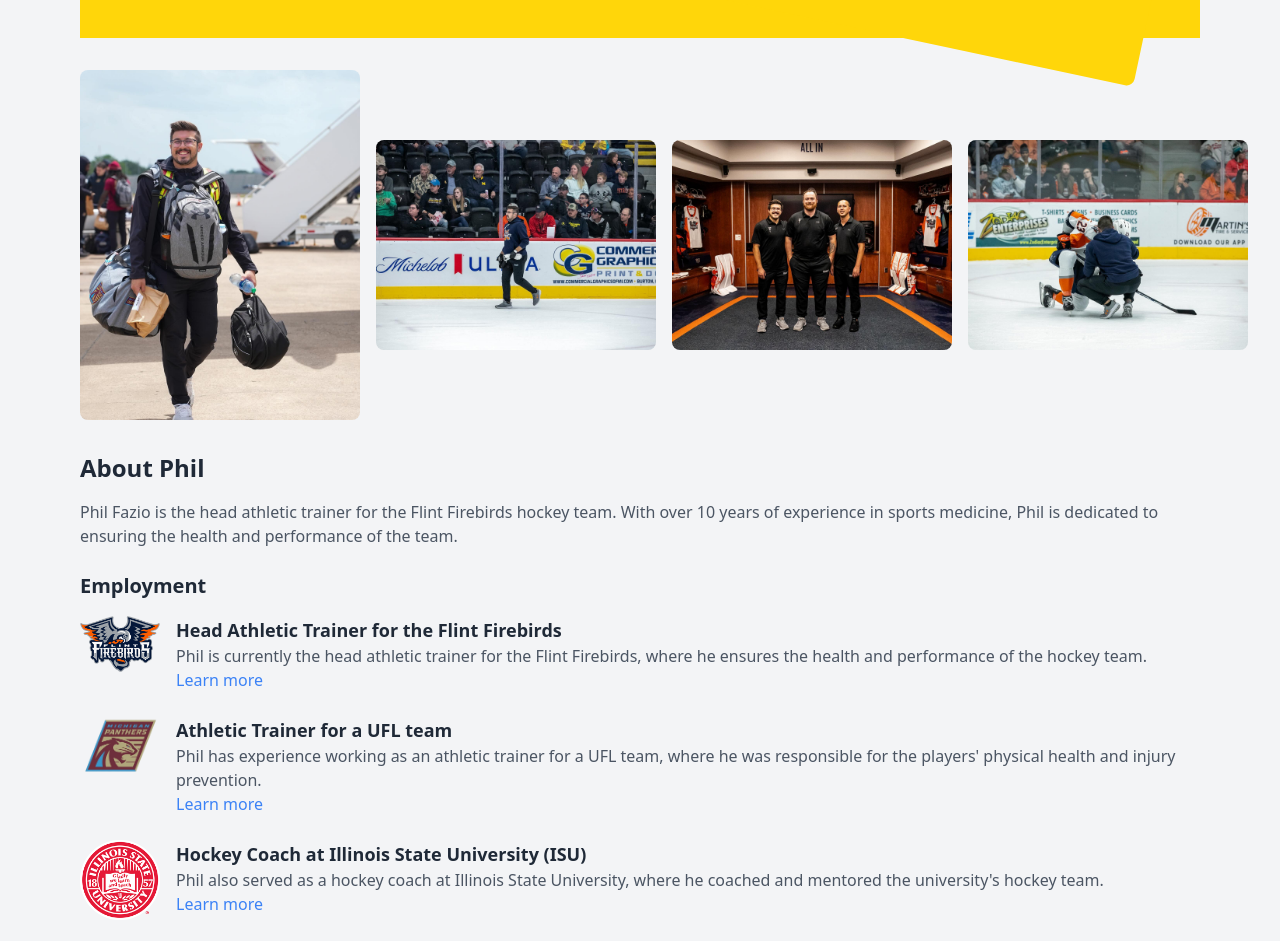
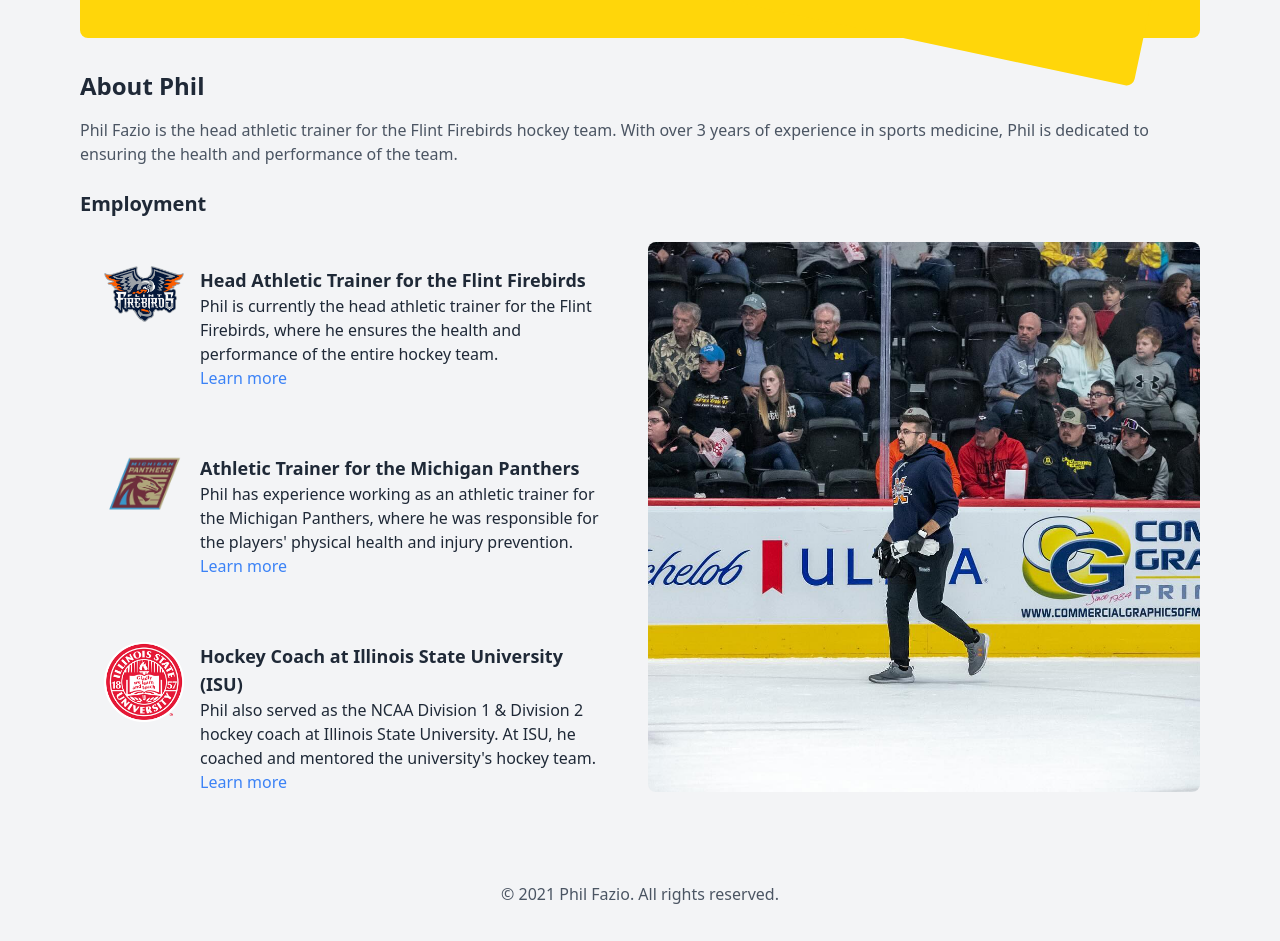
Before and after one commit to Leyden05/Phil, a Next.js app in the folder phil-site/: page / in a window 1280 px wide. Shown: the part 711-1652 px from the top of the page. Built offline with nearby package versions, Linux system fonts and the light colour scheme.

Commit message:
adding useState

```diff
--- a/phil-site/app/page.js
+++ b/phil-site/app/page.js
@@ -1,16 +1,19 @@
-"use client"
+"use client";
 
-import Image from 'next/image';
-import { useState, useEffect } from 'react';
+import Image from "next/image";
+import { useState, useEffect } from "react";
 
 export default function Home() {
   const [darkMode, setDarkMode] = useState(false);
+  const [hoveredJob, setHoveredJob] = useState(null);
+  const [currentImage, setCurrentImage] = useState("/images/philice1.jpg");
+  const [isFading, setIsFading] = useState(false);
 
   useEffect(() => {
     if (darkMode) {
-      document.documentElement.classList.add('dark');
+      document.documentElement.classList.add("dark");
     } else {
-      document.documentElement.classList.remove('dark');
+      document.documentElement.classList.remove("dark");
     }
   }, [darkMode]);
 
@@ -18,12 +21,64 @@ export default function Home() {
     setDarkMode(!darkMode);
   };
 
+  useEffect(() => {
+    if (hoveredJob) {
+      // Start fading out
+      setIsFading(true);
+
+      // Wait for the fade-out transition to finish, then change the image
+      const timeout = setTimeout(() => {
+        const job = jobs.find((job) => job.id === hoveredJob);
+        if (job) {
+          setCurrentImage(job.image);
+        }
+        setIsFading(false); // Start fading in
+      }, 300); // Match the duration of the CSS transition (300ms)
+
+      return () => clearTimeout(timeout);
+    }
+  }, [hoveredJob]);
+
+  const jobs = [
+    {
+      id: "firebirds",
+      title: "Head Athletic Trainer for the Flint Firebirds",
+      description:
+        "Phil is currently the head athletic trainer for the Flint Firebirds, where he ensures the health and performance of the entire hockey team.",
+      link: "https://chl.ca/ohl-firebirds/",
+      logo: "/images/Flint_Firebirds_logo.svg.png",
+      image: "/images/philice1.jpg",
+    },
+    {
+      id: "panthers",
+      title: "Athletic Trainer for the Michigan Panthers",
+      description:
+        "Phil has experience working as an athletic trainer for the Michigan Panthers, where he was responsible for the players' physical health and injury prevention.",
+      link: "https://example.com",
+      logo: "/images/Michigan_Panthers_transparent.png",
+      image: "/images/philufl1.jpg",
+    },
+    {
+      id: "isu",
+      title: "Hockey Coach at Illinois State University (ISU)",
+      description:
+        "Phil also served as the NCAA Division 1 & Division 2 hockey coach at Illinois State University. At ISU, he coached and mentored the university's hockey team.",
+      link: "https://illinoisstate.edu",
+      logo: "/images/ISU-Seal_1C_186.png",
+      image: "/images/philisu1.jpg",
+    },
+  ];
+
   return (
     <div className="flex flex-col items-center justify-center min-h-screen p-8 pb-20 sm:p-20 bg-gray-100 dark:bg-darkBlue transition-background duration-500">
       <header className="w-full flex justify-between">
         <div className="text-left z-10 lg:mt-48">
-          <h1 className="text-9xl font-bold text-gray-800 dark:text-gray-200 transition-text duration-500">Phil Fazio</h1>
-          <p className="text-3xl text-gray-600 dark:text-gray-400 transition-text duration-500 ml-2">Head Athletic Trainer for the Flint Firebirds</p>
+          <h1 className="text-9xl font-bold text-gray-800 dark:text-gray-200 transition-text duration-500">
+            Phil Fazio
+          </h1>
+          <p className="text-3xl text-gray-600 dark:text-gray-400 transition-text duration-500 ml-2">
+            Head Athletic Trainer for the Flint Firebirds
+          </p>
         </div>
         <div className="hidden lg:block absolute top-40 right-20 w-1/3 h-3/4 bg-lightGold rounded-lg transform rotate-12 z-0"></div>
         <Image
@@ -39,106 +94,109 @@ export default function Home() {
         onClick={toggleDarkMode}
         className="absolute top-20 right-20 p-2 rounded-full bg-gray-300 dark:bg-gray-700 focus:outline-none transition-background duration-500 z-10"
       >
-          {darkMode ? 'Light Mode' : 'Dark Mode'}
+        {darkMode ? (
+          <svg
+            xmlns="http://www.w3.org/2000/svg"
+            className="h-6 w-6 text-yellow-500 transition"
+            fill="none"
+            viewBox="0 0 24 24"
+            stroke="currentColor"
+            strokeWidth={2}
+          >
+            <circle
+              cx="12"
+              cy="12"
+              r="5"
+              stroke="currentColor"
+              strokeWidth="2"
+            />
+            <line x1="12" y1="1" x2="12" y2="4" />
+            <line x1="12" y1="20" x2="12" y2="23" />
+            <line x1="4.22" y1="4.22" x2="6.34" y2="6.34" />
+            <line x1="17.66" y1="17.66" x2="19.78" y2="19.78" />
+            <line x1="1" y1="12" x2="4" y2="12" />
+            <line x1="20" y1="12" x2="23" y2="12" />
+            <line x1="4.22" y1="19.78" x2="6.34" y2="17.66" />
+            <line x1="17.66" y1="6.34" x2="19.78" y2="4.22" />
+          </svg>
+        ) : (
+          <svg
+            xmlns="http://www.w3.org/2000/svg"
+            className="h-6 w-6 text-gray-800"
+            fill="currentColor"
+            viewBox="0 0 24 24"
+          >
+            <path d="M21.752 15.002A9 9 0 0112 3c-.548 0-1.085.048-1.612.14a7 7 0 108.224 8.224 9.056 9.056 0 011.14 3.638z" />
+          </svg>
+        )}
       </button>
-      <div className="bg-lightGold p-6 w-full mb-8">
 
-</div>
+      <div className="bg-lightGold p-6 w-full mb-8 rounded-lg"></div>
       <main className="flex flex-col items-center gap-8 sm:items-start z-10">
-        <div className="flex items-center gap-4">
-          <Image
-            className="rounded-lg w-1/4 h-full"
-            src="/images/philufl1.jpg"
-            alt="Phil Fazio"
-            width={1000}
-            height={1000}
-            priority
-          />
-          <Image
-            className="rounded-lg w-1/4 h-full"
-            src="/images/philice1.jpg"
-            alt="Phil Fazio"
-            width={1000}
-            height={1000}
-            priority
-          />
-          <Image
-            className="rounded-lg w-1/4 h-full"
-            src="/images/philice2.jpg"
-            alt="Phil Fazio"
-            width={1000}
-            height={1000}
-            priority
-          />
-          <Image
-            className="rounded-lg w-1/4 h-full"
-            src="/images/philice3.jpg"
-            alt="Phil Fazio"
-            width={1000}
-            height={1000}
-            priority
-          />
-        </div>
         <section className="text-center sm:text-left">
-          <h2 className="text-2xl font-semibold text-gray-800 dark:text-gray-200 transition-text duration-500">About Phil</h2>
+          <h2 className="text-2xl font-semibold text-gray-800 dark:text-gray-200 transition-text duration-500">
+            About Phil
+          </h2>
           <p className="text-gray-600 dark:text-gray-400 mt-4 transition-text duration-500">
-            Phil Fazio is the head athletic trainer for the Flint Firebirds hockey team. With over 10 years of experience in sports medicine, Phil is dedicated to ensuring the health and performance of the team.
+            Phil Fazio is the head athletic trainer for the Flint Firebirds
+            hockey team. With over 3 years of experience in sports medicine,
+            Phil is dedicated to ensuring the health and performance of the
+            team.
           </p>
-          <h3 className="text-xl font-semibold text-gray-800 dark:text-gray-200 mt-6 transition-text duration-500">Employment</h3>
-          <div className="mt-4 space-y-6">
-            <div className="flex items-start gap-4">
+          <h3 className="text-xl font-semibold text-gray-800 dark:text-gray-200 my-6 transition-text duration-500">
+            Employment
+          </h3>
+          <div className="flex flex-col items-center justify-center">
+            <div className="flex gap-4">
+              <div className="flex flex-col w-1/2 space-y-4">
+                {jobs.map((job) => (
+                  <div
+                    key={job.id}
+                    className="flex items-start gap-4 text-gray-800 dark:text-gray-200 hover:text-gray-200 hover:bg-gray-800 transition duration-500 p-6 rounded-lg"
+                    onMouseEnter={() => setHoveredJob(job.id)}
+                    onMouseLeave={() => setHoveredJob(null)}
+                  >
                     <Image
                       className="rounded-lg"
-                src="/images/Flint_Firebirds_logo.svg.png"
-                alt="Flint Firebirds"
+                      src={job.logo}
+                      alt={job.title}
                       width={80}
                       height={80}
                     />
                     <div>
-                <h4 className="text-lg font-semibold text-gray-800 dark:text-gray-200 transition-text duration-500">Head Athletic Trainer for the Flint Firebirds</h4>
-                <p className="text-gray-600 dark:text-gray-400 transition-text duration-500">Phil is currently the head athletic trainer for the Flint Firebirds, where he ensures the health and performance of the hockey team.</p>
-                <a href="https://chl.ca/ohl-firebirds/" className="text-blue-500" target="_blank">Learn more</a>
+                      <h4 className="text-lg font-semibold">{job.title}</h4>
+                      <p>{job.description}</p>
+                      <a
+                        href={job.link}
+                        className="text-blue-500"
+                        target="_blank"
+                        rel="noopener noreferrer"
+                      >
+                        Learn more
+                      </a>
                     </div>
                   </div>
-            <div className="flex items-start gap-4">
+                ))}
+              </div>
+              <div className="overflow-hidden w-1/2 h-full rounded-lg">
                 <Image
-                className="rounded-lg"
-                src="/images/Michigan_Panthers_transparent.png"
-                alt="UFL Team"
-                width={80}
-                height={80}
+                  className={`inset-0 w-full h-[550px] max-h-[550px] object-cover transition-opacity duration-300 ${
+                    isFading ? "opacity-0" : "opacity-100"
+                  }`}
+                  src={currentImage}
+                  alt="Hovered job image"
+                  width={1000}
+                  height={1000}
                 />
-              <div>
-                <h4 className="text-lg font-semibold text-gray-800 dark:text-gray-200 transition-text duration-500">Athletic Trainer for a UFL team</h4>
-                <p className="text-gray-600 dark:text-gray-400 transition-text duration-500">Phil has experience working as an athletic trainer for a UFL team, where he was responsible for the players' physical health and injury prevention.</p>
-                <a href="https://illinoisstate.edu" className="text-blue-500" target="_blank">Learn more</a>
-              </div>
-            </div>
-            <div className="flex items-start gap-4">
-              <Image
-                className="rounded-lg"
-                src="/images/ISU-Seal_1C_186.png"
-                alt="ISU Hockey"
-                width={80}
-                height={80}
-              />
-              <div>
-                <h4 className="text-lg font-semibold text-gray-800 dark:text-gray-200 transition-text duration-500">Hockey Coach at Illinois State University (ISU)</h4>
-                <p className="text-gray-600 dark:text-gray-400 transition-text duration-500">Phil also served as a hockey coach at Illinois State University, where he coached and mentored the university's hockey team.</p>
-                <a href="https://illinoisstate.edu" className="text-blue-500" target="_blank">Learn more</a>
               </div>
             </div>
           </div>
         </section>
-        <section className="text-center sm:text-left">
-          <h2 className="text-2xl font-semibold text-gray-800 dark:text-gray-200 transition-text duration-500">Contact</h2>
-          <p className="text-gray-600 dark:text-gray-400 mt-4 transition-text duration-500">
-            You can reach Phil at <a href="mailto:philip@flintfirebirds.com" className="text-blue-500">philip@flintfirebirds.com</a>.
+      </main>
+      <footer>
+        <p className="text-center text-gray-600 dark:text-gray-400 transition-text duration-500 mt-16">
+          &copy; 2021 Phil Fazio. All rights reserved.
         </p>
-        </section>
-      </main>
-      <footer className="w-full text-center py-4 bg-gray-200 dark:bg-gray-800 mt-8 transition-background duration-500">
-        <p className="text-gray-600 dark:text-gray-400 transition-text duration-500">© 2023 Phil Fazio. All rights reserved.</p>
       </footer>
     </div>
   );
```
Also changed, not shown: phil-site/public/images/philhighqual1.jpg, phil-site/public/images/philisu1.jpg. Lines whose indentation alone changed are shown as unchanged.
